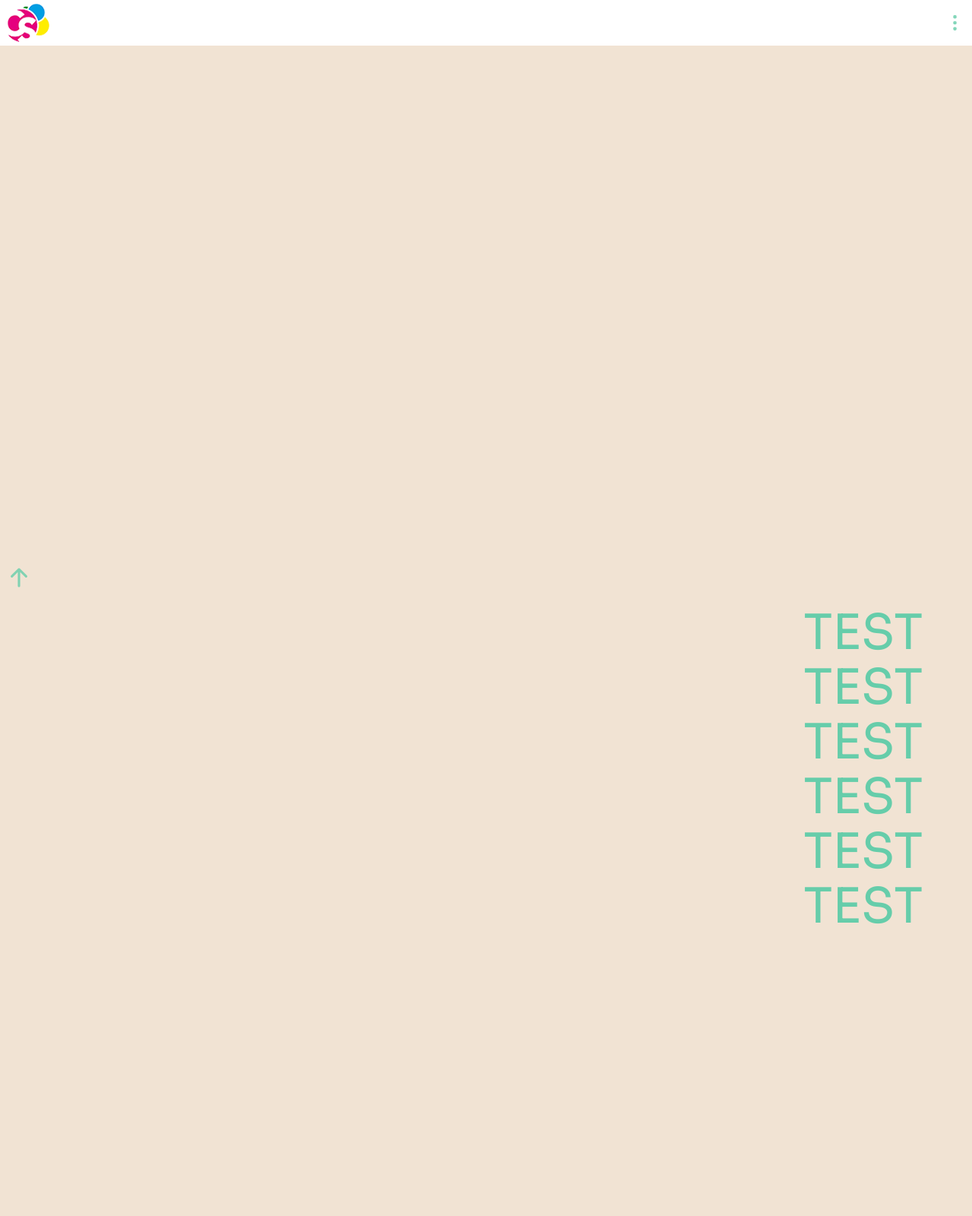
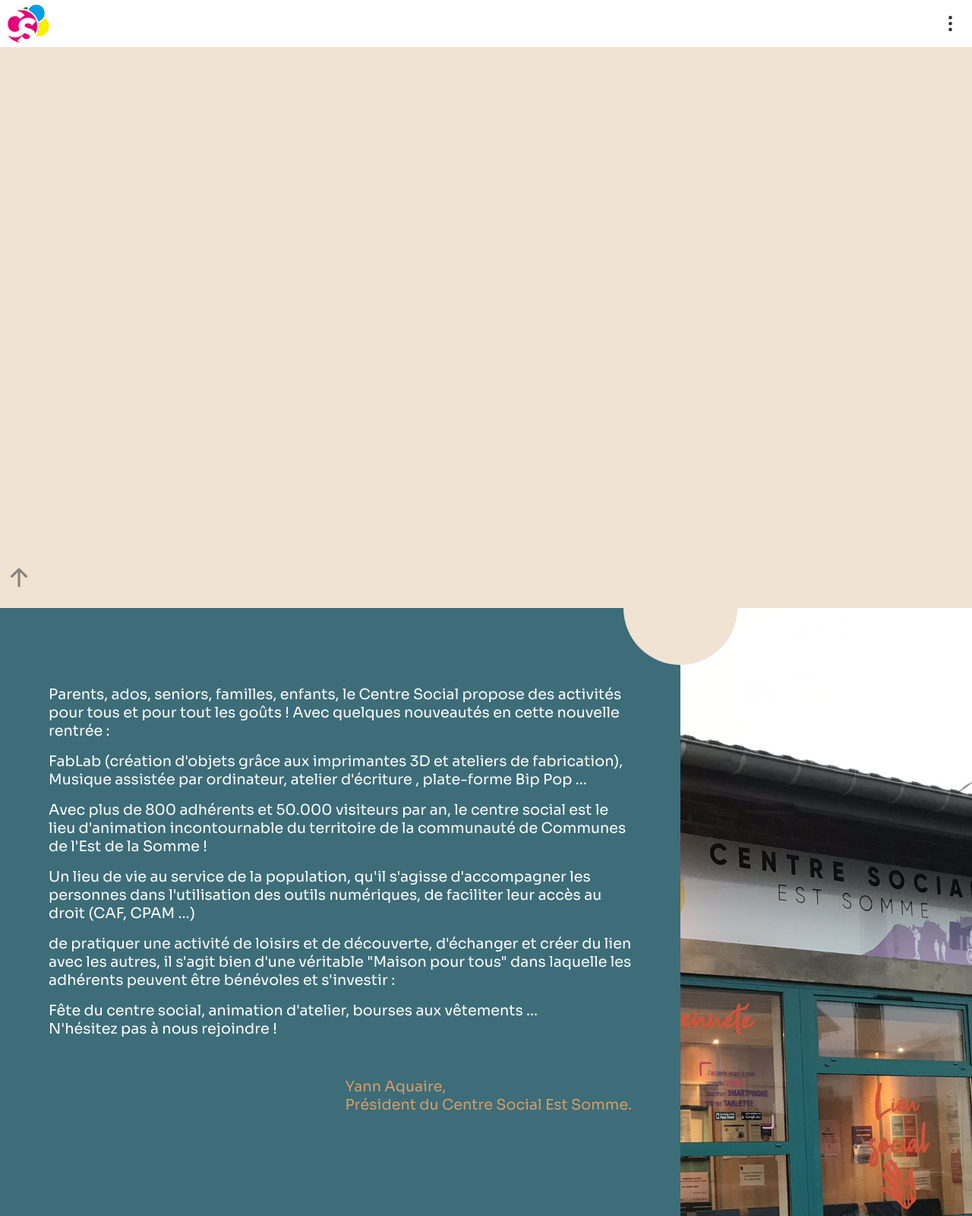
Before and after one commit to Dizth/ECF1-Studi-CSES, a PHP site: page /About.html in a window 1280 px wide. Shown: the whole page at 76% size. Before the commit the page ends 1216 px from the top, so only its background shows below. Run offline with PHP 8.4, Linux system fonts and the light colour scheme.

Commit message:
added main content (text + img)

```diff
--- a/About.html
+++ b/About.html
@@ -48,26 +48,63 @@
 
     </header>
     <main>
-        <ul>
+        <article>
+            <section class="text-wrapper">
+                <ul id="textReveal">
                     <li>
-                <span>test</span>
+                        <p>
+                            Parents, ados, seniors, familles, enfants, le Centre Social propose
+                            des activités pour tous et pour tout les goûts !
+                            Avec quelques nouveautés en cette nouvelle rentrée :
+                        </p>
                     </li>
                     <li>
-                <span>test</span>
+                        <p>
+                            FabLab (création d'objets grâce aux imprimantes 3D et ateliers de fabrication),
+                            Musique assistée par ordinateur, atelier d'écriture , plate-forme Bip Pop ...
+                        </p>
                     </li>
                     <li>
-                <span>test</span>
+                        <p>
+                            Avec plus de 800 adhérents et 50.000 visiteurs par an, le centre social est le lieu
+                            d'animation incontournable du territoire de la communauté de Communes de l'Est de la Somme !
+                        </p>
                     </li>
                     <li>
-                <span>test</span>
+                        <p>
+                            Un lieu de vie au service de la population, qu'il s'agisse d'accompagner les personnes dans
+                            l'utilisation des outils numériques, de faciliter leur accès au droit (CAF, CPAM ...)
+                        </p>
                     </li>
                     <li>
-                <span>test</span>
+                        <p>
+                            de pratiquer une activité de loisirs et de découverte, d'échanger et créer du lien
+                            avec les autres, il s'agit bien d'une véritable "Maison pour tous" dans laquelle
+                            les adhérents peuvent être bénévoles et s'investir :
+                        </p>
                     </li>
                     <li>
-                <span>test</span>
+                        <p>
+                            Fête du centre social, animation d'atelier,
+                            bourses aux vêtements ... <br>
+                            N'hésitez pas à nous rejoindre !
+                        </p>
+                    </li>
+                    <li>
+                        <p>
+                            Yann Aquaire, <br>
+                            Président du Centre Social Est Somme.
+                        </p>
                     </li>
                 </ul>
+                <div class="ball">
+
+                </div>
+            </section>
+            <section class="img-wrapper">
+                <img src="/img/CSES2cut.jpg" alt="">
+            </section>
+        </article>
     </main>
 
 <script src="https://cdn.jsdelivr.net/npm/jquery@3.5.1/dist/jquery.slim.min.js" integrity="sha384-DfXdz2htPH0lsSSs5nCTpuj/zy4C+OGpamoFVy38MVBnE+IbbVYUew+OrCXaRkfj" crossorigin="anonymous"></script>
--- a/index.html
+++ b/index.html
@@ -45,14 +45,12 @@
         </div>
     </div>
     <header>
-        <div class="header-container" style="background-image: url(./img/CSES2blur.jpg);">
+        <div class="header-container">
             <h1>CSES</h1>
             <span>Centre social Est Somme</span>
             <span>Ville de </span>
             <div class="ball-container">
-                <div class="ball">
 
-                </div>
             </div>
         </div>
     </header>
--- a/scripts/scriptAbout.js
+++ b/scripts/scriptAbout.js
@@ -25,7 +25,8 @@ outsideMenu.addEventListener('click', (e) => {
 })
 
 //text reveal
-let listItems = [...document.querySelectorAll('li')]
+let ulList = [...document.getElementById('textReveal').childNodes]
+let listItems = ulList.filter(element => element.localName !== "li" ? element.pop : element)
 
 let options = {
     rootMargin: '-10%',
--- a/styles/AboutStyle.css
+++ b/styles/AboutStyle.css
@@ -125,58 +125,84 @@ header {
   height: calc(100vh - 62px);
 }
 
-* {
-  margin: 0;
-  padding: 0;
-  box-sizing: border-box;
-  list-style: none;
-  color: mediumaquamarine;
+article {
+  height: auto;
+  width: 100%;
+  display: flex;
+  justify-content: start;
+  align-items: center;
 }
 
-h1 {
-  position: absolute;
-  top: 40vh;
+.text-wrapper {
+  height: 100%;
   width: 100%;
-  text-align: center;
-  font-size: 6rem;
-  letter-spacing: 2px;
-  font-style: italic;
+  display: flex;
+  justify-content: center;
+  align-items: center;
+  padding: 100px 50px;
+  background-color: #3d6d79;
+  position: relative;
 }
 
-ul {
+.ball {
+  height: 150px;
+  width: 150px;
+  display: flex;
+  justify-content: center;
+  align-items: center;
+  background-color: #f1e3d3;
+  border-radius: 50%;
   position: absolute;
-  right: 5%;
-  top: 100vh;
+  top: -75px;
+  z-index: 1;
+  opacity: 1;
+  transition: opacity 250ms ease-in;
+}
+
+section ul {
+  width: 100%;
   display: flex;
   flex-direction: column;
-  justify-content: flex-end;
+  padding: 0;
 }
 
-ul li {
-  height: 4rem;
+section ul li {
+  height: auto;
+  overflow: hidden;
+}
+section ul li:last-child {
   display: flex;
-  overflow: hidden;
-  margin-bottom: 0.5rem;
-  justify-content: flex-end;
+  justify-content: start;
+}
+section ul li:last-child > p {
+  color: #d69d66;
+  font-size: 1.2rem;
+  margin-top: 36px;
 }
 
-ul li span {
-  display: block;
-  line-height: 4rem;
-  font-size: 4rem;
-  text-transform: uppercase;
-  margin: 0.05rem;
+ul li p {
+  line-height: 1.5rem;
+  font-size: 1.2rem;
   transform: translateY(200%);
+  color: #ffffff;
 }
 
-ul li span.active {
+section ul li p.active {
   transform: translateY(0%);
   transition: 1s ease-out;
 }
 
-ul li:hover {
-  opacity: 0.5;
-  cursor: pointer;
+.img-wrapper {
+  width: 30%;
+  height: 100vh;
+  overflow: hidden;
+  display: none;
+}
+
+.img-wrapper > img {
+  width: 100%;
+  height: 100%;
+  object-fit: cover;
 }
 
 /*# sourceMappingURL=AboutStyle.css.map */
--- a/styles/AboutStyle.scss
+++ b/styles/AboutStyle.scss
@@ -120,56 +120,69 @@ header {
 
 //main
 
-* {
-    margin: 0;
-    padding: 0;
-    box-sizing: border-box;
-    list-style: none;
-    color: mediumaquamarine;
+article {
+    @include flex(100%, auto, start, center);
 }
 
-h1 {
-    position: absolute;
-    top: 40vh;
-    width: 100%;
-    text-align: center;
-    font-size: 6rem;
-    letter-spacing: 2px;
-    font-style: italic;
+.text-wrapper {
+    @include flex(100%, 100%, center, center);
+    padding: 100px 50px;
+    background-color: $mainColor;
+    position: relative;
+
 }
 
-ul {
+.ball {
+    @include flex(150px, 150px, center, center);
+    background-color: $bodyColor;
+    border-radius: 50%;
     position: absolute;
-    right: 5%;
-    top: 100vh;
+    top: -75px;
+    z-index: 1;
+    opacity: 1;
+    transition: opacity 250ms ease-in;
+}
+
+section ul {
+    width: 100%;
     display: flex;
     flex-direction: column;
-    justify-content: flex-end;
+    padding: 0;
 }
 
-ul li {
-    height: 4rem;
-    display: flex;
+section ul li {
+    height: auto;
     overflow: hidden;
-    margin-bottom: 0.5rem;
-    justify-content: flex-end;
+    &:last-child {
+        display: flex;
+        justify-content: start;
+    }
+    &:last-child > p {
+        color: $gold;
+        font-size: 1.2rem;
+        margin-top: 36px;
+    }
 }
 
-ul li span {
-    display: block;
-    line-height: 4rem;
-    font-size: 4rem;
-    text-transform: uppercase;
-    margin: 0.05rem;
+ul li p {
+    line-height: 1.5rem;
+    font-size: 1.2rem;
     transform: translateY(200%);
+    color: $navColor;
 }
 
-ul li span.active{
+section ul li p.active{
     transform: translateY(0%);
     transition: 1s ease-out;
 }
 
-ul li:hover{
-    opacity: 0.5;
-    cursor: pointer;
+.img-wrapper {
+    @include widthHeight(30%, 100vh);
+    overflow: hidden;
+    display: none;
 }
+
+.img-wrapper > img {
+    @include widthHeight(100%, 100%);
+    object-fit: cover;
+}
--- a/styles/Mediaqueries/mediaqueries.css
+++ b/styles/Mediaqueries/mediaqueries.css
@@ -115,6 +115,28 @@
     background-size: contain;
     background-image: url(/img/play.png);
   }
+
+  article {
+    height: 100vh;
+  }
+
+  .text-wrapper {
+    width: 70%;
+    padding: 5vw;
+  }
+
+  section ul li:last-child {
+    justify-content: end;
+  }
+
+  .img-wrapper {
+    display: block;
+  }
+
+  .ball {
+    top: -75px;
+    right: -75px;
+  }
 }
 
 /*# sourceMappingURL=mediaqueries.css.map */
--- a/styles/Mediaqueries/mediaqueries.scss
+++ b/styles/Mediaqueries/mediaqueries.scss
@@ -117,4 +117,27 @@
             }
         }
     }
+
+    article {
+        height: 100vh;
+    }
+
+    .text-wrapper {
+        width: 70%;
+        padding: 5vw;
+    }
+
+    section ul li:last-child {
+            justify-content: end;
+        }
+
+    .img-wrapper {
+       display: block;
+    }
+
+    .ball {
+        top: -75px;
+        right: -75px;
+    }
+
 }
--- a/styles/SASS/_placeholders.scss
+++ b/styles/SASS/_placeholders.scss
@@ -7,5 +7,4 @@
 %headerText {
     width: 100%;
     text-align: center;
-    mix-blend-mode: overlay;
 }
--- a/styles/style.css
+++ b/styles/style.css
@@ -8,7 +8,6 @@ body {
 .header-container h1 {
   width: 100%;
   text-align: center;
-  mix-blend-mode: overlay;
 }
 
 * {
@@ -138,13 +137,13 @@ a, a:hover {
   justify-content: center;
   align-items: center;
   flex-flow: column nowrap;
-  background-position: center;
+  background: center no-repeat url(/img/CSES2blur.jpg);
 }
 .header-container h1 {
   font-size: 20vw;
   font-weight: 700;
   color: #ffffff;
-  background-color: #000000;
+  background-color: rgba(0, 0, 0, 0.5);
 }
 .header-container span {
   font-size: 4vw;
--- a/styles/style.scss
+++ b/styles/style.scss
@@ -123,12 +123,12 @@ a, a:hover {
 .header-container {
     @include flex(100%, calc(100vh - 62px), center, center);
     flex-flow: column nowrap;
-    background-position: center;
+    background: center no-repeat url(/img/CSES2blur.jpg);
     & h1 {
         @extend %headerText;
         @include font(20vw, 700);
         color: #ffffff;
-        background-color: #000000;
+        background-color: rgba($color: #000000, $alpha: 0.5);
     }
     & span {
         @include font(4vw, 400);
```
Also changed, not shown: img/CSES2.jpg, img/CSES2blur.jpg, img/CSES2cut.jpg (added), 3 other files. Lines whose indentation alone changed are shown as unchanged.
